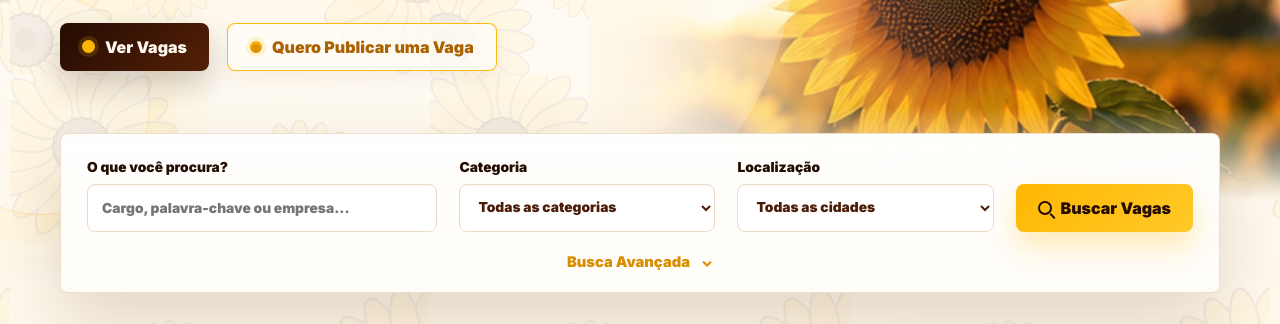
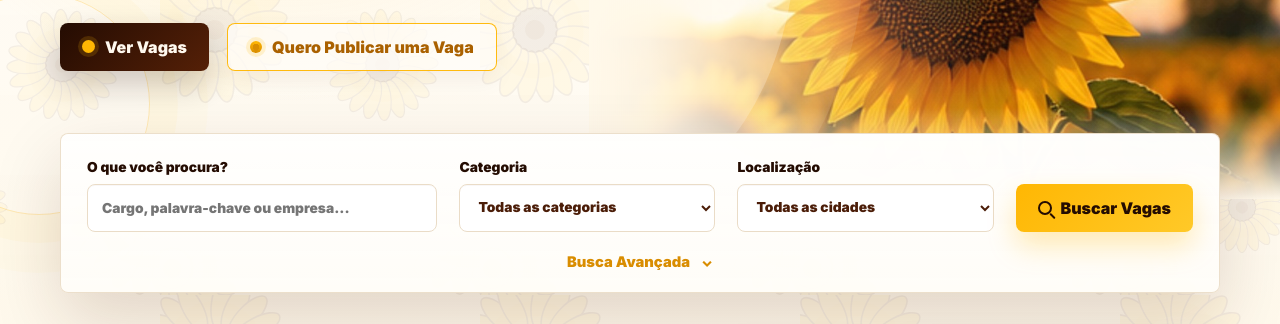
Before and after one commit to gustavomotafa-create/guia-extremo-sul-ba, a plain HTML site: page index.html in a window 1280 px wide. Shown: the part 345-669 px from the top of the page. Drawn offline with Linux system fonts and the light colour scheme; a script that the page names is missing.

Commit message:
a primeira alteraçao nao tinha funcionado, pq continuou claro, agora vamos tentar a segunda tentativa

```diff
--- a/styles.css
+++ b/styles.css
@@ -33,13 +33,13 @@ body {
   min-width: 320px;
   overflow-x: hidden;
   background:
-    radial-gradient(circle at 22% 0%, rgba(255, 211, 106, 0.22), transparent 28rem),
-    radial-gradient(circle at 88% 10%, rgba(255, 183, 3, 0.12), transparent 24rem),
+    radial-gradient(circle at 22% 0%, rgba(255, 211, 106, 0.30), transparent 28rem),
+    radial-gradient(circle at 88% 10%, rgba(255, 183, 3, 0.18), transparent 24rem),
     linear-gradient(rgba(255, 253, 248, 0.72), rgba(255, 248, 234, 0.76)),
     url("./assets/sunflower-pattern.svg"),
     linear-gradient(180deg, #fffaf0 0%, #fffdf8 48%, #fff6e5 100%);
   background-attachment: fixed, fixed, fixed, fixed, scroll;
-  background-size: auto, auto, auto, 420px 420px, auto;
+  background-size: auto, auto, auto, 320px 320px, auto;
   color: var(--brown);
   font-family: "Inter", system-ui, -apple-system, BlinkMacSystemFont, "Segoe UI", sans-serif;
 }
```
